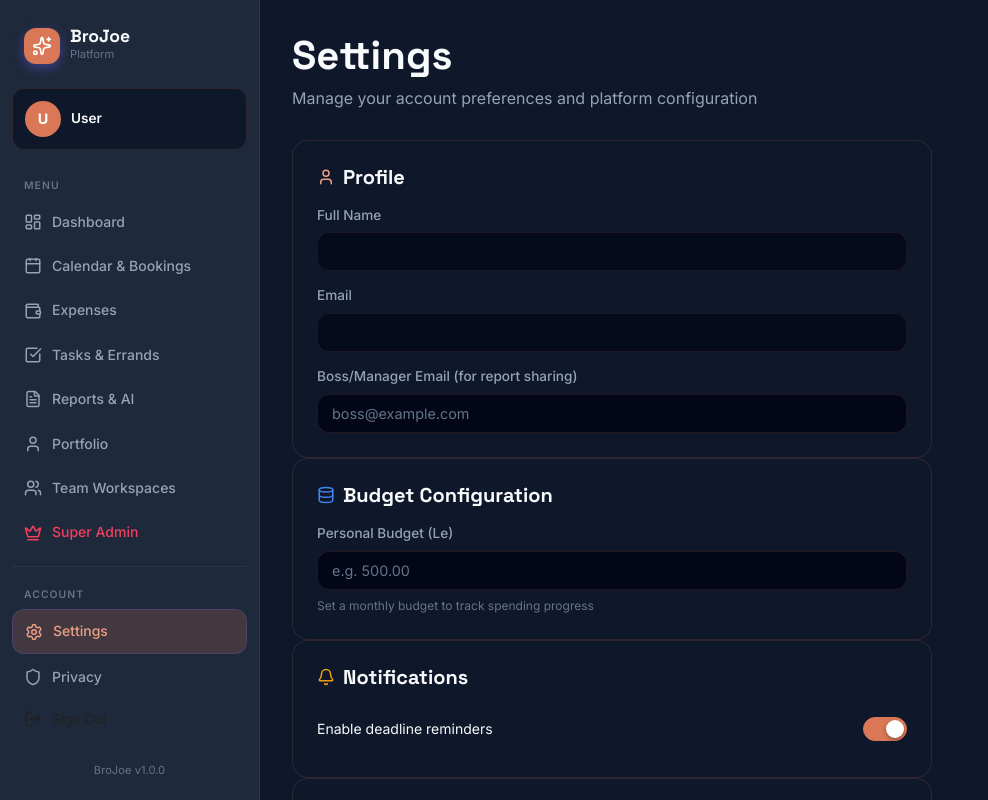
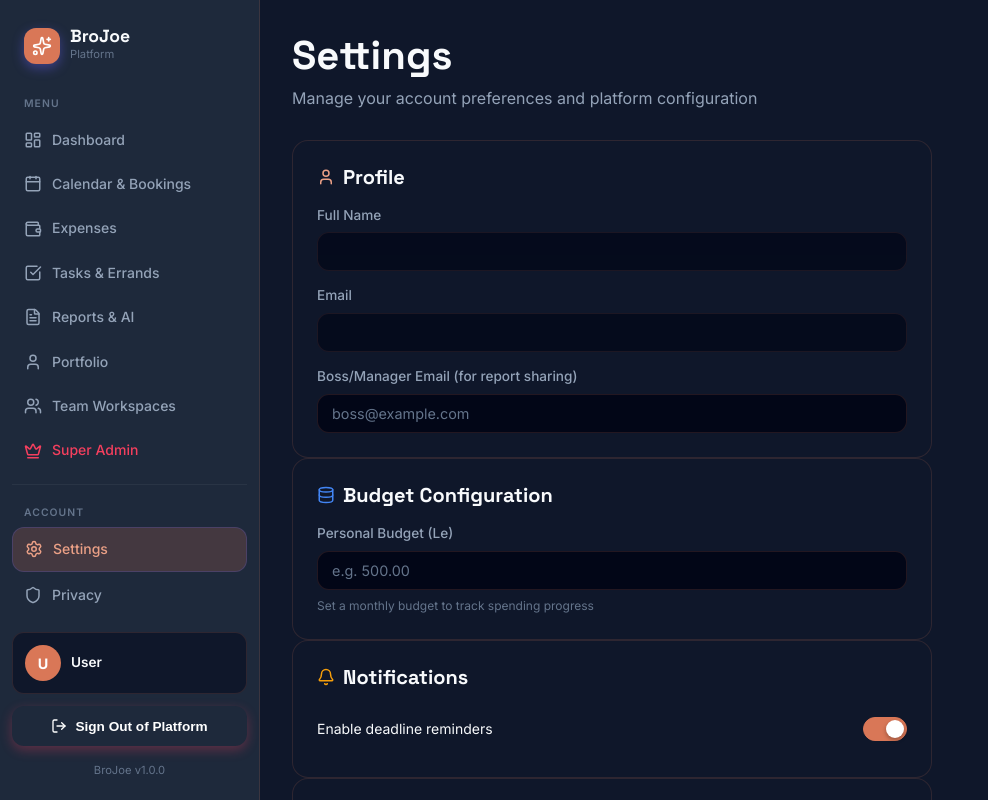
Before and after one commit to brotherJoe-7/brojoe, a Next.js app: page /settings in a window 1280 px wide. Shown: the top 800 px of the page, without its empty margins (0-988 px from the left). Built offline with nearby package versions, Linux system fonts and the light colour scheme; no server answers.

Commit message:
Update UI: Move user card to sidebar footer, make sign-out button highly visible

```diff
--- a/src/components/Sidebar.module.css
+++ b/src/components/Sidebar.module.css
@@ -57,7 +57,7 @@
   background: var(--grad-card);
   border: 1px solid var(--border);
   border-radius: var(--radius-md);
-  margin-bottom: 20px;
+  margin-bottom: 12px;
 }
 .avatar {
   width: 36px;
@@ -136,29 +136,35 @@
   margin: 12px 0;
 }
 
-.signOut {
+.sidebarFooter {
+  margin-top: auto;
+  padding-top: 16px;
+}
+
+.signOutBtn {
   display: flex;
   align-items: center;
-  gap: 10px;
-  padding: 10px 12px;
+  justify-content: center;
+  gap: 8px;
+  padding: 12px;
   border-radius: var(--radius-md);
-  color: var(--accent);
-  font-size: 0.875rem;
-  font-weight: 500;
-  text-decoration: none;
+  color: white;
+  background: var(--danger);
+  font-size: 0.85rem;
+  font-weight: 600;
+  border: none;
+  width: 100%;
+  cursor: pointer;
   transition: all var(--transition);
-  cursor: pointer;
-  border: none;
-  background: transparent;
-  width: 100%;
-  text-align: left;
+  box-shadow: 0 4px 12px rgba(244, 63, 94, 0.3);
 }
-.signOut:hover {
-  background: rgba(255, 107, 107, 0.1);
+.signOutBtn:hover {
+  background: #e11d48;
+  transform: translateY(-2px);
+  box-shadow: 0 6px 16px rgba(244, 63, 94, 0.4);
 }
 
 .version {
-  margin-top: auto;
   padding-top: 16px;
   font-size: 0.7rem;
   color: var(--text-muted);
@@ -182,7 +188,7 @@
     z-index: 1000;
     box-shadow: 0 -4px 20px rgba(0,0,0,0.5);
   }
-  .brand, .userCard, .navSection, .divider, .version, .signOut {
+  .brand, .sidebarFooter, .navSection, .divider, .version {
     display: none !important;
   }
   .nav {
--- a/src/components/Sidebar.tsx
+++ b/src/components/Sidebar.tsx
@@ -36,16 +36,7 @@ export default function Sidebar() {
         </div>
       </div>
 
-      {/* User */}
-      <div className={styles.userCard}>
-        <div className={styles.avatar}>
-          {session?.user?.name?.charAt(0).toUpperCase() || 'U'}
-        </div>
-        <div className={styles.userInfo}>
-          <span className={styles.userName}>{session?.user?.name || 'User'}</span>
-          <span className={styles.userEmail}>{session?.user?.email || ''}</span>
-        </div>
-      </div>
+
 
       {/* Navigation */}
       <nav className={styles.nav}>
@@ -91,11 +82,24 @@ export default function Sidebar() {
           <Shield size={18} />
           <span>Privacy</span>
         </Link>
-        <button onClick={() => signOut({ callbackUrl: '/login' })} className={styles.signOut}>
-          <LogOut size={18} />
-          <span>Sign Out</span>
+      </nav>
+
+      {/* Footer Area with User Card & Sign Out */}
+      <div className={styles.sidebarFooter}>
+        <div className={styles.userCard}>
+          <div className={styles.avatar}>
+            {session?.user?.name?.charAt(0).toUpperCase() || 'U'}
+          </div>
+          <div className={styles.userInfo}>
+            <span className={styles.userName}>{session?.user?.name || 'User'}</span>
+            <span className={styles.userEmail}>{session?.user?.email || ''}</span>
+          </div>
+        </div>
+        <button onClick={() => signOut({ callbackUrl: '/login' })} className={styles.signOutBtn}>
+          <LogOut size={16} />
+          <span>Sign Out of Platform</span>
         </button>
-      </nav>
+      </div>
 
       {/* Version */}
       <div className={styles.version}>BroJoe v1.0.0</div>
```
